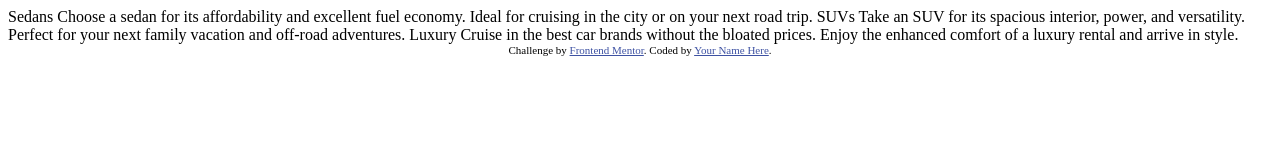
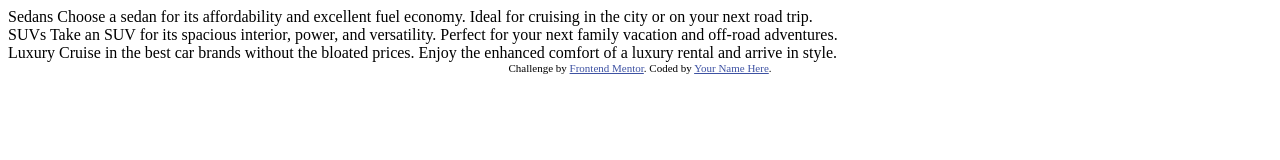
Before and after one commit to shadab-developer/3-column-preview-card-component, a plain HTML site: page index.html in a window 1280 px wide. Drawn offline with Linux system fonts and the light colour scheme.

Commit message:
Update index.html

```diff
--- a/index.html
+++ b/index.html
@@ -1,36 +1,55 @@
 <!DOCTYPE html>
 <html lang="en">
   <head>
-  <meta charset="UTF-8">
-  <meta name="viewport" content="width=device-width, initial-scale=1.0"> <!-- displays site properly based on user's device -->
+    <meta charset="UTF-8" />
+    <meta name="viewport" content="width=device-width, initial-scale=1.0" />
+    <!-- displays site properly based on user's device -->
 
-  <link rel="icon" type="image/png" sizes="32x32" href="./images/favicon-32x32.png">
+    <link
+      rel="icon"
+      type="image/png"
+      sizes="32x32"
+      href="./images/favicon-32x32.png"
+    />
 
     <title>Frontend Mentor | 3-column preview card component</title>
 
     <!-- Feel free to remove these styles or customise in your own stylesheet 👍 -->
     <style>
-    .attribution { font-size: 11px; text-align: center; }
-    .attribution a { color: hsl(228, 45%, 44%); }
+      .attribution {
+        font-size: 11px;
+        text-align: center;
+      }
+      .attribution a {
+        color: hsl(228, 45%, 44%);
+      }
     </style>
   </head>
   <body>
+    <main>
+      <div class="container">
+        <div class="cards">
+          Sedans Choose a sedan for its affordability and excellent fuel
+          economy. Ideal for cruising in the city or on your next road trip.
+        </div>
+        <div class="cards">
+          SUVs Take an SUV for its spacious interior, power, and versatility.
+          Perfect for your next family vacation and off-road adventures.
+        </div>
+        <div class="cards">
+          Luxury Cruise in the best car brands without the bloated prices. Enjoy
+          the enhanced comfort of a luxury rental and arrive in style.
+        </div>
+      </div>
+    </main>
 
-  Sedans
-  Choose a sedan for its affordability and excellent fuel economy. Ideal for cruising in the city
-  or on your next road trip.
-
-  SUVs
-  Take an SUV for its spacious interior, power, and versatility. Perfect for your next family vacation
-  and off-road adventures.
-
-  Luxury
-  Cruise in the best car brands without the bloated prices. Enjoy the enhanced comfort of a luxury
-  rental and arrive in style.
-
+    <footer>
       <div class="attribution">
-    Challenge by <a href="https://www.frontendmentor.io?ref=challenge" target="_blank">Frontend Mentor</a>.
-    Coded by <a href="#">Your Name Here</a>.
+        Challenge by
+        <a href="https://www.frontendmentor.io?ref=challenge" target="_blank"
+          >Frontend Mentor</a
+        >. Coded by <a href="#">Your Name Here</a>.
       </div>
+    </footer>
   </body>
 </html>
```
Lines whose indentation alone changed are shown as unchanged.
